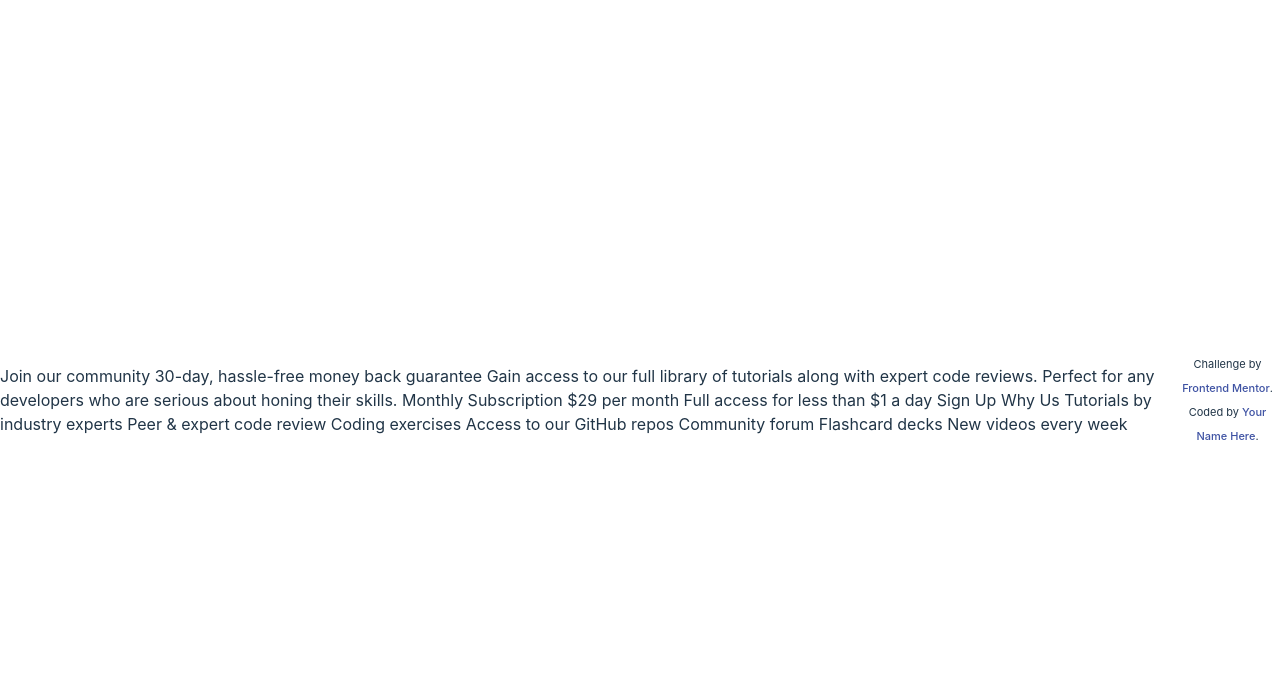
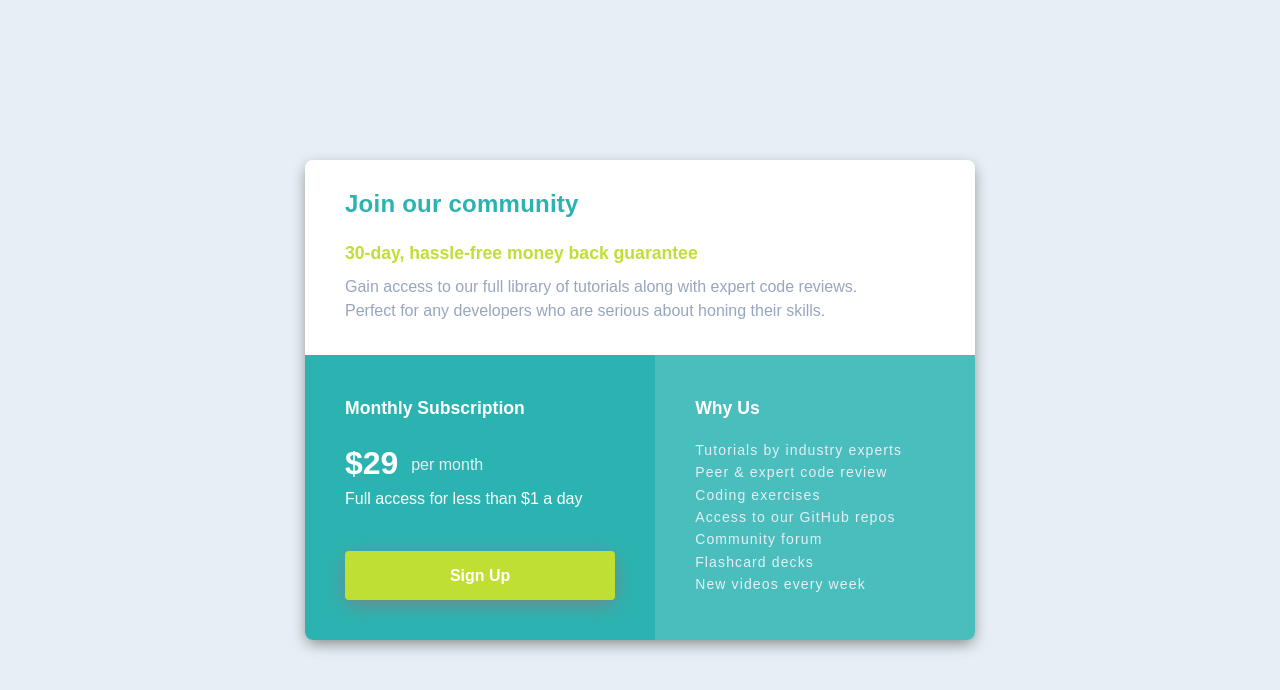
Before and after one commit to MahdiSohaily/single-price-grid-component, a website built with Vite: page index.html in a window 1280 px wide. Built offline with nearby package versions, Linux system fonts and the light colour scheme.

Commit message:
design completed

```diff
--- a/index.html
+++ b/index.html
@@ -1,50 +1,50 @@
 <!DOCTYPE html>
 <html lang="en">
+
 <head>
   <meta charset="UTF-8">
-  <meta name="viewport" content="width=device-width, initial-scale=1.0"> <!-- displays site properly based on user's device -->
+  <meta name="viewport" content="width=device-width, initial-scale=1.0">
+  <!-- displays site properly based on user's device -->
 
   <link rel="icon" type="image/png" sizes="32x32" href="./images/favicon-32x32.png">
 
   <title>Frontend Mentor | Single Price Grid Component</title>
+  <link rel="preconnect" href="https://fonts.googleapis.com">
+  <link rel="preconnect" href="https://fonts.gstatic.com" crossorigin>
+  <link href="https://fonts.googleapis.com/css2?family=Karla:wght@400;700&display=swap" rel="stylesheet">
 
-  <!-- Feel free to remove these styles or customise in your own stylesheet 👍 -->
-  <style>
-    .attribution { font-size: 11px; text-align: center; }
-    .attribution a { color: hsl(228, 45%, 44%); }
-  </style>
+  <link rel="stylesheet" href="./style.css">
 </head>
+
 <body>
-  Join our community
+  <main>
+    <div class="card">
+      <header>
+        <h1 class="primary-header">Join our community</h1>
+        <h2 class="secondary-header text-yellow">30-day, hassle-free money back guarantee</h2>
+        <p class="paragraph">Gain access to our full library of tutorials along with expert code reviews.</p>
+        <p class="paragraph">Perfect for any developers who are serious about honing their skills.</p>
+      </header>
+      <section class="subscription">
+        <h2 class="secondary-header text-white pb-300">Monthly Subscription</h2>
+        <h2 class="text-large text-white">&dollar;29<span class="tag text-light-gray">per month</span></h2>
+        <p class="text-white pb-400">Full access for less than &dollar;1 a day</p>
+        <button class="btn bg-yellow text-white">Sign Up</button>
+      </section>
+      <section class="why_us">
+        <h2 class="secondary-header text-white pb-300">Why Us</h2>
+        <ul class="service-list text-light-gray">
+          <li>Tutorials by industry experts</li>
+          <li>Peer &amp; expert code review</li>
+          <li>Coding exercises</li>
+          <li>Access to our GitHub repos</li>
+          <li>Community forum</li>
+          <li>Flashcard decks</li>
+          <li>New videos every week</li>
+        </ul>
+      </section>
+    </div>
+  </main>
+</body>
 
-  30-day, hassle-free money back guarantee
-
-  Gain access to our full library of tutorials along with expert code reviews.
-  Perfect for any developers who are serious about honing their skills.
-
-  Monthly Subscription
-
-  &dollar;29 per month
-
-  Full access for less than &dollar;1 a day
-
-  Sign Up
-
-  Why Us
-
-  Tutorials by industry experts
-  Peer &amp; expert code review
-  Coding exercises
-  Access to our GitHub repos
-  Community forum
-  Flashcard decks
-  New videos every week
-
-  <footer>
-    <p class="attribution">
-      Challenge by <a href="https://www.frontendmentor.io?ref=challenge" target="_blank">Frontend Mentor</a>.
-      Coded by <a href="#">Your Name Here</a>.
-    </p>
-  </footer>
-</body>
 </html>
--- a/main.js
+++ /dev/null
@@ -1,23 +0,0 @@
-import './style.css'
-import javascriptLogo from './javascript.svg'
-import { setupCounter } from './counter.js'
-
-document.querySelector('#app').innerHTML = `
-  <div>
-    <a href="https://vitejs.dev" target="_blank">
-      <img src="/vite.svg" class="logo" alt="Vite logo" />
-    </a>
-    <a href="https://developer.mozilla.org/en-US/docs/Web/JavaScript" target="_blank">
-      <img src="${javascriptLogo}" class="logo vanilla" alt="JavaScript logo" />
-    </a>
-    <h1>Hello Vite!</h1>
-    <div class="card">
-      <button id="counter" type="button"></button>
-    </div>
-    <p class="read-the-docs">
-      Click on the Vite logo to learn more
-    </p>
-  </div>
-`
-
-setupCounter(document.querySelector('#counter'))
--- a/style.css
+++ b/style.css
@@ -1,97 +1,224 @@
 :root {
-  font-family: Inter, Avenir, Helvetica, Arial, sans-serif;
-  font-size: 16px;
-  line-height: 24px;
-  font-weight: 400;
+  --light-cyan: #4ABEBD;
+  --cyan: #2BB3B1;
+  --bright-yellow: hsl(71, 73%, 54%);
+  --light-gray: hsl(204, 43%, 93%);
+  --grayish-blue: hsl(218, 22%, 67%);
 
-  color-scheme: light dark;
-  color: rgba(255, 255, 255, 0.87);
-  background-color: #242424;
+  --font-family: "Kumbh Sans", sans-serif;
+  --fw-400: 400;
+  --fw-700: 700;
 
-  font-synthesis: none;
-  text-rendering: optimizeLegibility;
-  -webkit-font-smoothing: antialiased;
-  -moz-osx-font-smoothing: grayscale;
-  -webkit-text-size-adjust: 100%;
+  --font-size: 1em;
+
+  --size-50: 0.25em;
+  --size-100: 0.5em;
+  --size-150: 0.80em;
+  --size-200: 1em;
+  --size-250:1.5em;
+  --size-300: 2em;
+  --size-400: 2.5em;
+  --size-500: 3.5em;
+  --size-600: 4em;
+  --size-700: 5em;
+  --size-800: 5.5em;
+  --size-900: 7em;
+  --size-xl: 9em;
 }
 
-a {
-  font-weight: 500;
-  color: #646cff;
-  text-decoration: inherit;
-}
-a:hover {
-  color: #535bf2;
+*,
+*::before,
+*::after {
+  box-sizing: border-box;
 }
 
-body {
+/* Remove default margin */
+*{
   margin: 0;
-  display: flex;
-  place-items: center;
-  min-width: 320px;
-  min-height: 100vh;
+  padding: 0;
+  font-family: var(--font-family);
+  font-size: var(--font-size);
 }
 
-h1 {
-  font-size: 3.2em;
-  line-height: 1.1;
+/* Remove list styles on ul, ol elements with a list role, which suggests default styling will be removed */
+ul[role='list'],
+ol[role='list'] {
+  list-style: none;
 }
 
-#app {
-  max-width: 1280px;
-  margin: 0 auto;
-  padding: 2rem;
-  text-align: center;
+/* Set core root defaults */
+html:focus-within {
+  scroll-behavior: smooth;
 }
 
-.logo {
-  height: 6em;
-  padding: 1.5em;
-  will-change: filter;
-}
-.logo:hover {
-  filter: drop-shadow(0 0 2em #646cffaa);
-}
-.logo.vanilla:hover {
-  filter: drop-shadow(0 0 2em #f7df1eaa);
+/* Set core body defaults */
+body {
+  min-height: 100vh;
+  text-rendering: optimizeSpeed;
+  line-height: 1.5;
 }
 
-.card {
-  padding: 2em;
+/* A elements that don't have a class get default styles */
+a:not([class]) {
+  text-decoration-skip-ink: auto;
 }
 
-.read-the-docs {
-  color: #888;
+/* Make images easier to work with */
+img,
+picture {
+  max-width: 100%;
+  display: block;
 }
 
-button {
-  border-radius: 8px;
-  border: 1px solid transparent;
-  padding: 0.6em 1.2em;
-  font-size: 1em;
-  font-weight: 500;
-  font-family: inherit;
-  background-color: #1a1a1a;
-  cursor: pointer;
-  transition: border-color 0.25s;
-}
-button:hover {
-  border-color: #646cff;
-}
-button:focus,
-button:focus-visible {
-  outline: 4px auto -webkit-focus-ring-color;
+/* Inherit fonts for inputs and buttons */
+input,
+button,
+textarea,
+select {
+  font: inherit;
 }
 
-@media (prefers-color-scheme: light) {
-  :root {
-    color: #213547;
-    background-color: #ffffff;
+/* Remove all animations, transitions and smooth scroll for people that prefer not to see them */
+@media (prefers-reduced-motion: reduce) {
+  html:focus-within {
+   scroll-behavior: auto;
   }
-  a:hover {
-    color: #747bff;
-  }
-  button {
-    background-color: #f9f9f9;
+
+  *,
+  *::before,
+  *::after {
+    animation-duration: 0.01ms !important;
+    animation-iteration-count: 1 !important;
+    transition-duration: 0.01ms !important;
+    scroll-behavior: auto !important;
   }
 }
+
+/* general styling */
+
+main{
+  min-height: 100vh;
+  display: flex;
+  justify-content: center;
+  align-items: center;
+  background-color: var(--light-gray);
+}
+.primary-header{
+  font-size: var(--size-250);
+  color: var(--cyan);
+  padding-bottom: var(--size-200);
+  letter-spacing: 0.01em;
+  line-height: 1;
+}
+.secondary-header{
+  font-size: 1.1em;
+  padding-bottom: var(--size-100);
+}
+
+.text-large{
+  font-size:var(--size-300);
+}
+.text-yellow {
+  color: var(--bright-yellow);
+}
+
+.text-white{
+  color: white;
+}
+
+.text-light-gray {
+  color: var(--light-gray);
+}
+
+.paragraph{
+  color: var(--grayish-blue);
+  font-weight: var(--fw-400);
+}
+
+.bg-yellow {
+  background-color: var(--bright-yellow);
+}
+
+
+.pb-300 {
+  padding-bottom: var(--size-200);
+}
+.pb-400 {
+  padding-bottom: var(--size-400);
+}
+
+.tag {
+  font-size: var(--size-100);
+  font-weight: var(--fw-400);
+  padding-left: var(--size-150);
+  vertical-align: middle;
+}
+
+/* component style */
+
+.card {
+  display: grid;
+  grid-template-areas:
+  'header '
+  'price'
+  'service';
+  border-radius: var(--size-100);
+  overflow: hidden;
+  width: 100%;
+  max-width: min(670px, 90%);
+  box-shadow: 0 5px 15px -2px gray;
+}
+
+@media screen and (min-width:40em) {
+
+  .card {
+    display: grid;
+    grid-template-areas:
+    'header header'
+    'price service';
+    border-radius: var(--size-100);
+    overflow: hidden;
+    width: 100%;
+    max-width: min(670px, 90%);
+  }
+}
+
+header {
+  grid-area: header;
+  background-color: white;
+  padding-block: var(--size-300);
+  padding-inline: var(--size-400);
+}
+
+.intro{
+  color: var(--bright-yellow);
+  font-size: var(--size-300);
+}
+
+.subscription{
+  grid-area: price;
+  padding: var(--size-400);
+  background-color: var(--cyan);
+}
+
+.btn {
+  border: none;
+  border-radius: var(--size-50);
+  padding: var(--size-150);
+  width: 100%;
+  font-weight: var(--fw-700);
+  box-shadow: 0 5px 20px -2px gray;
+}
+
+.why_us {
+  grid-area: service;
+  padding: var(--size-400);
+  background-color: var(--light-cyan);
+}
+
+.service-list {
+  list-style-type: none;
+  font-size: 14px;
+  letter-spacing: 0.08em;
+  line-height: 1.6;
+}
```
